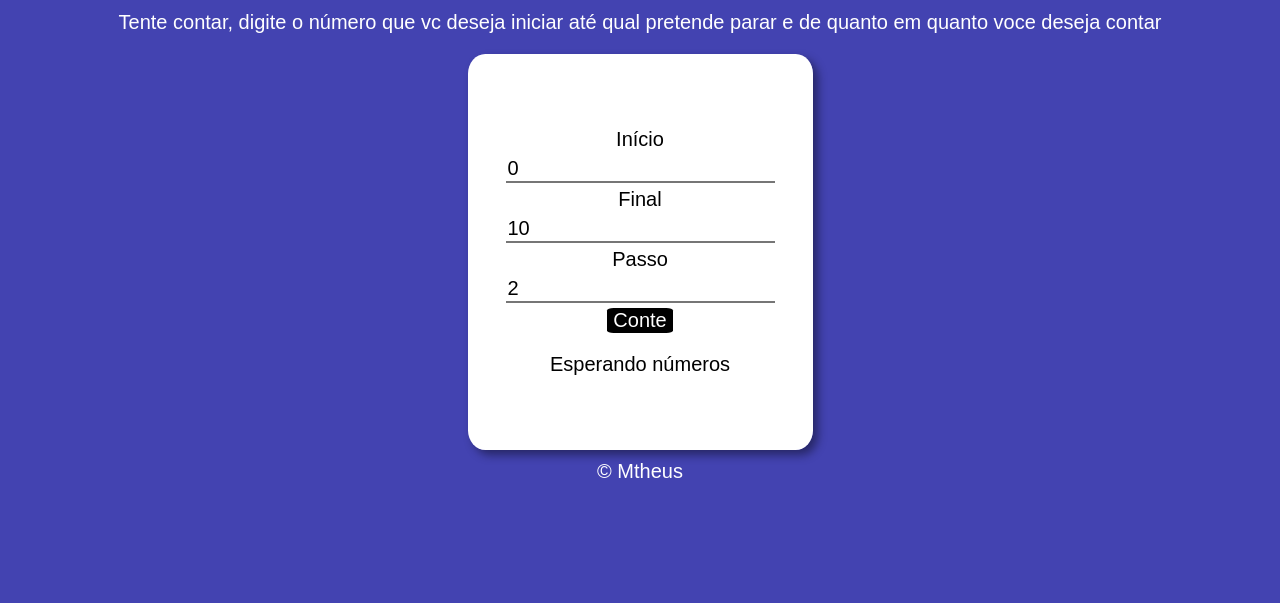
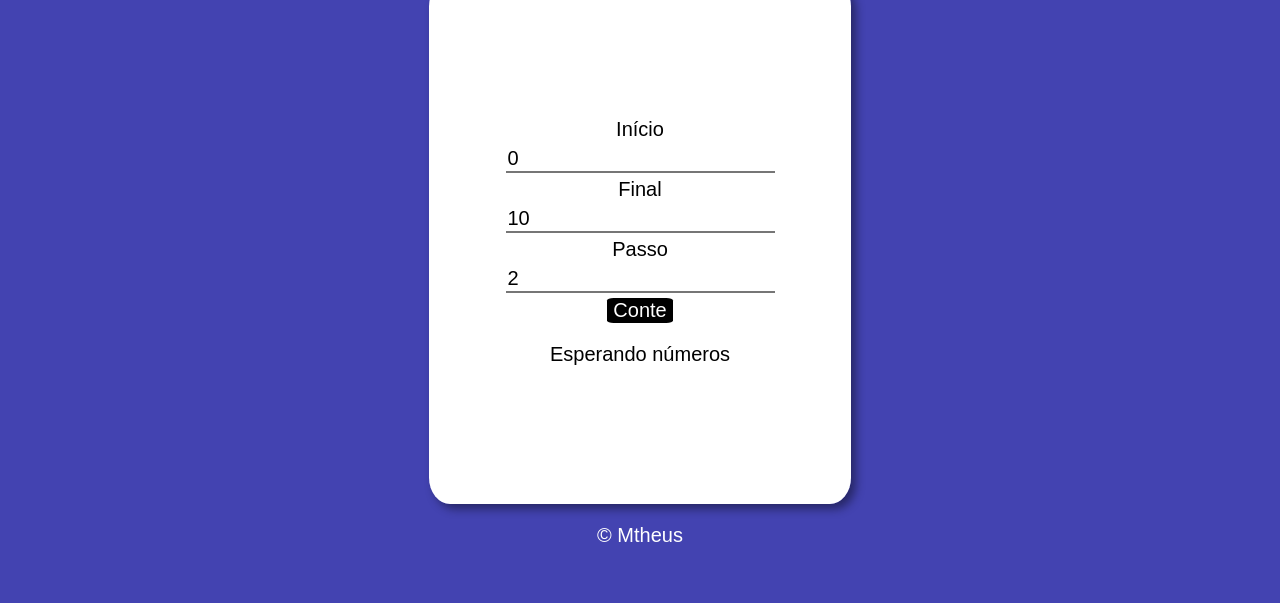
Before and after one commit to iMatheusouza/Contador, a plain HTML site: page index.html in a window 1280 px wide. Shown: the part 197-800 px from the top of the page. Drawn offline with Linux system fonts and the light colour scheme.

Commit message:
container padding adjust

```diff
--- a/ex01.css
+++ b/ex01.css
@@ -22,7 +22,7 @@ section {
   align-items: center;
   flex-direction: column;
   box-shadow: 5px 5px 10px rgba(0, 0, 0, 0.425);
-  padding: 5% 5% 5% 5%;
+  padding: 10% 8%;
   max-width: 217px;
   overflow-y: auto;
 }
@@ -51,4 +51,5 @@ button {
 footer {
   color: white;
   margin: 10px 0;
+  padding: 10px;
 }
```
